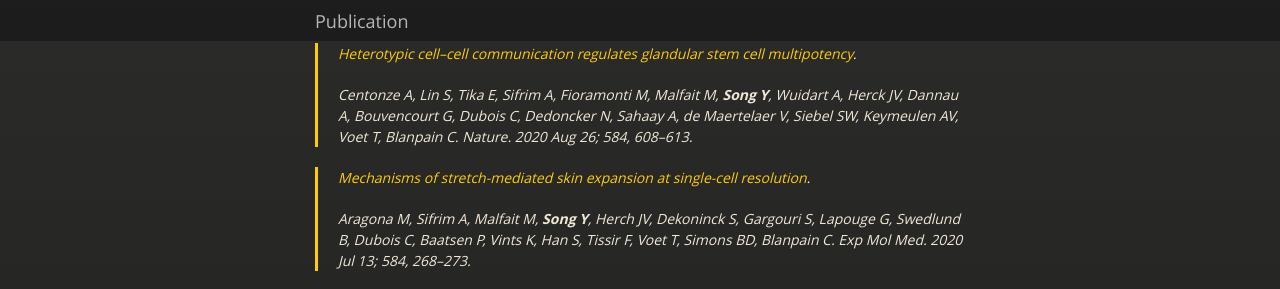
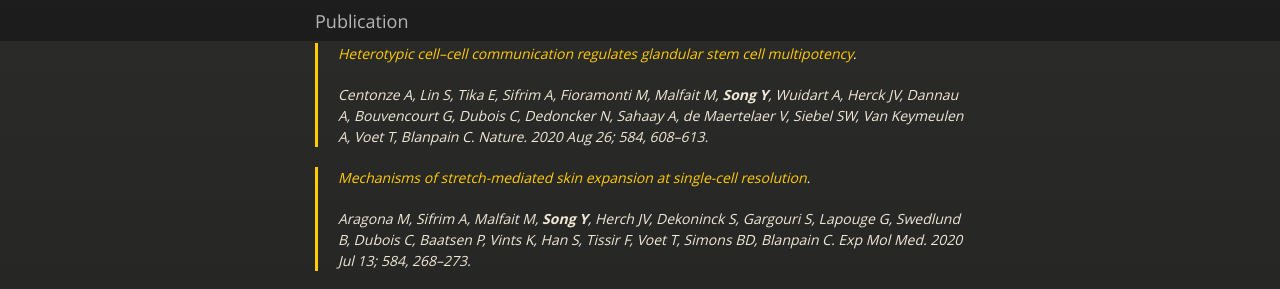
Before and after one commit to yurasong/yurasong.github.io, a Jekyll site: the page built from index.md, in a window 1280 px wide and 900 px high, scrolled down 2484 px. Shown: the part 175-464 px from the top of the window. Built offline with Jekyll 4.4.1, drawn with Linux system fonts in a browser that asks for light colours; our own code applies the rules of GitHub Pages for plain Markdown files.

Commit message:
Update index.md

```diff
--- a/index.md
+++ b/index.md
@@ -109,7 +109,7 @@
 
 > [Heterotypic cell–cell communication regulates glandular stem cell multipotency](https://www.nature.com/articles/s41586-020-2632-y).
 >
-> Centonze A, Lin S, Tika E, Sifrim A, Fioramonti M, Malfait M, **Song Y**, Wuidart A, Herck JV, Dannau A, Bouvencourt G, Dubois C, Dedoncker N, Sahaay A, de Maertelaer V, Siebel SW, Keymeulen AV, Voet T, Blanpain C. Nature. 2020 Aug 26; 584, 608–613.
+> Centonze A, Lin S, Tika E, Sifrim A, Fioramonti M, Malfait M, **Song Y**, Wuidart A, Herck JV, Dannau A, Bouvencourt G, Dubois C, Dedoncker N, Sahaay A, de Maertelaer V, Siebel SW, Van Keymeulen A, Voet T, Blanpain C. Nature. 2020 Aug 26; 584, 608–613.
 
 > [Mechanisms of stretch-mediated skin expansion at single-cell resolution](https://www.nature.com/articles/s41586-020-2555-7).
 >
```
